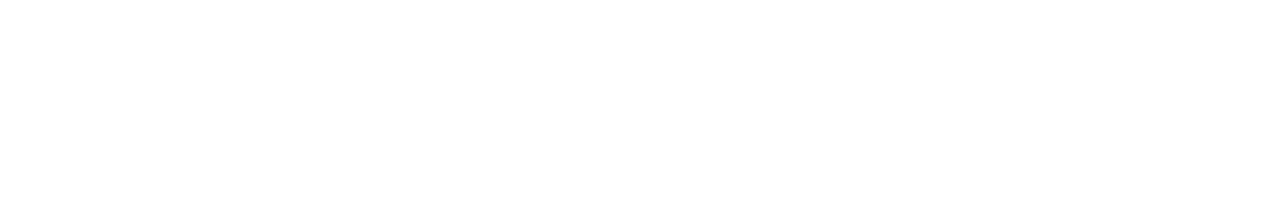
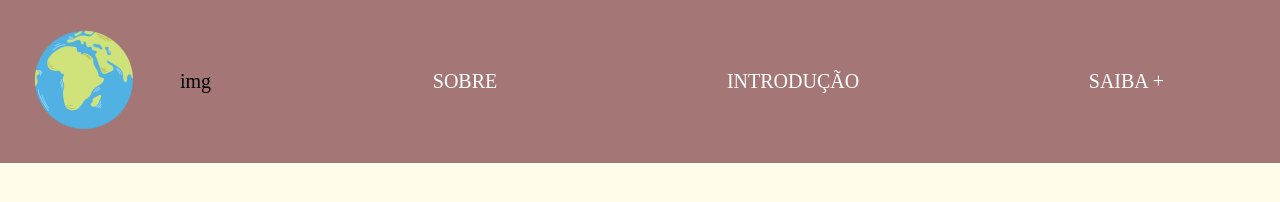
Before and after one commit to lehmartinss/geografia-2024-bb, a plain HTML site: page index.html in a window 1280 px wide. Shown: the top 202 px of the page. Drawn offline with Linux system fonts and the light colour scheme.

Commit message:
header concluído

```diff
--- a/index.html
+++ b/index.html
@@ -7,6 +7,27 @@
     <title>Document</title>
 </head>
 <body>
+    <header>
+        <nav>
+            <div class="logo">
+                <img src="./img/planetaTerra.png" alt="planetaTerra">
+            </div>
+
+            <ul class="menu">
+                img
+                <li><a href="#SOBRE">SOBRE</a></li>
+                <li><a href="#INTRODUÇAO">INTRODUÇÃO</a></li>
+                <li><a href="#SAIBAMAIS">SAIBA +</a></li>
+            </ul>
+        </nav>
+    </header>
+    <main>
+
+        <section id="SOBRE"class="grupo"></section>
+        <section id="INTRODUCAO"class="grupo"></section>
+        <section id="SAIBAMAIS"class="grupo"></section>
+
+    </main>
 
 </body>
 </html>
--- a/style.css
+++ b/style.css
@@ -0,0 +1,120 @@
+* {
+    padding: 0;
+    margin: 0;
+    box-sizing: border-box;
+}
+
+a{
+    text-decoration: none;
+}
+
+ul, ol, li{
+    list-style: none;
+
+}
+
+html, body{
+    scroll-behavior: smooth;
+}
+
+header nav{
+    display: flex;
+    align-items: center;
+}
+
+.logo{
+    display: flex;
+    width: 160px;
+    align-items: center;
+    position: relative;
+    font-size: large;
+}
+
+.menu{
+    display: flex;
+    flex-direction: row;
+    font-size: 20px;
+    width: 80%;
+    gap: 20px;
+    align-items: center;
+
+}
+
+header{
+    position: fixed;
+    width: 100vw;
+    background-color: #A57676;
+    padding: 20px;
+    justify-content: space-between;
+}
+
+header nav ul{
+    display: flex;
+    justify-content: space-between;
+}
+
+header nav a{
+    color: white;
+    padding: 8px;
+    transition: 1s;
+}
+
+header nav a:hover{
+    background-color:#FFFDEA;
+}
+
+.grupo{
+    height: 100vh;
+    background-color: tomato;
+}
+
+#vermelho{
+    background-color: #FFFDEA;
+    background-position: 30vw ;
+    background-repeat: no-repeat;
+    background-size: large;
+    height: 100vh;
+    display: flex;
+    justify-content: center;
+    align-items: center;
+
+}
+
+
+
+
+
+#title{
+    color: rgb(255, 250, 250);
+    font-family: 'Franklin Gothic Medium', 'Arial Narrow', Arial, sans-serif;
+
+}
+
+.title{
+    font-size: 32px;
+    left: 40px;
+}
+
+.h2{
+     color: rgb(255, 250, 250);
+}
+#SOBRE{
+    background-color: #FFFDEA;
+}
+
+
+#INTRODUCAO{
+    background-color:#FFFDEA;
+}
+
+#SAIBAMAIS{
+    background-color: #FFFDEA;
+}
+
+
+
+#conjunto {
+    display: flex;
+    justify-content: center;
+    align-items: center;
+}
```
Also changed, not shown: img/planetaTerra.png (added), img/🦆 icon _magnifying glass_.png (added), 1 other file.
